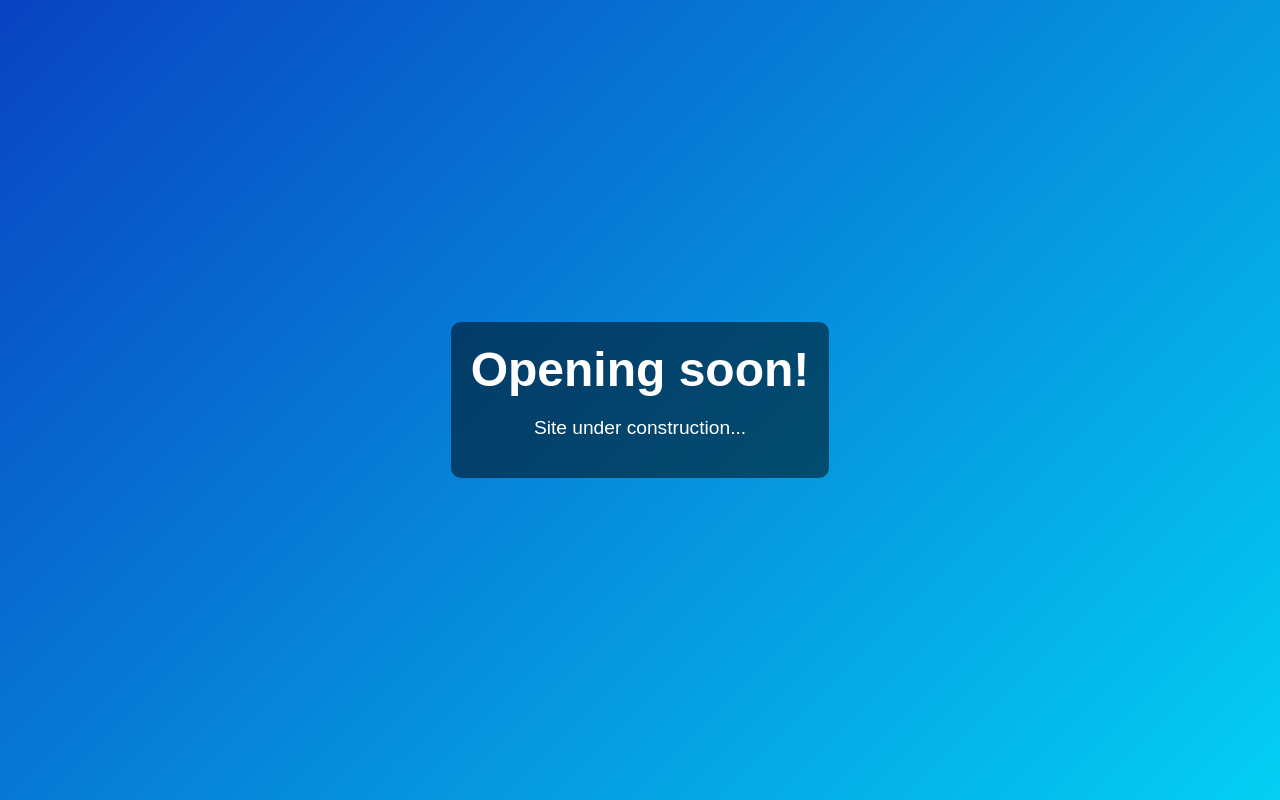
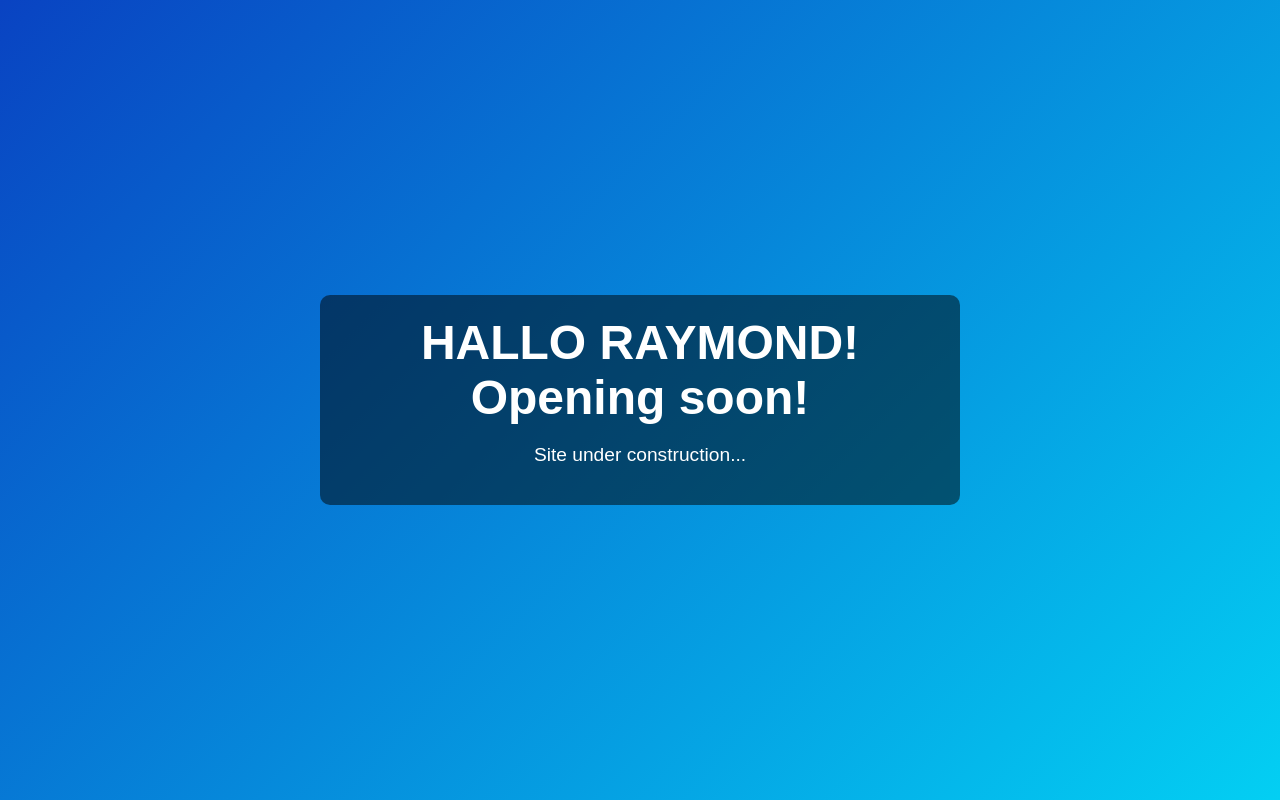
Before and after one commit to bornmark/bornmark.github.io, a plain HTML site: page index.html in a window 1280 px wide. Drawn offline with Linux system fonts and the light colour scheme.

Commit message:
Update index.html

```diff
--- a/index.html
+++ b/index.html
@@ -49,7 +49,7 @@
 </head>
 <body>
     <div class="container">
-        <h1>Opening soon!</h1>
+        <h1>HALLO RAYMOND! Opening soon!</h1>
         <p>Site under construction...</p>
     </div>
 </body>
```
